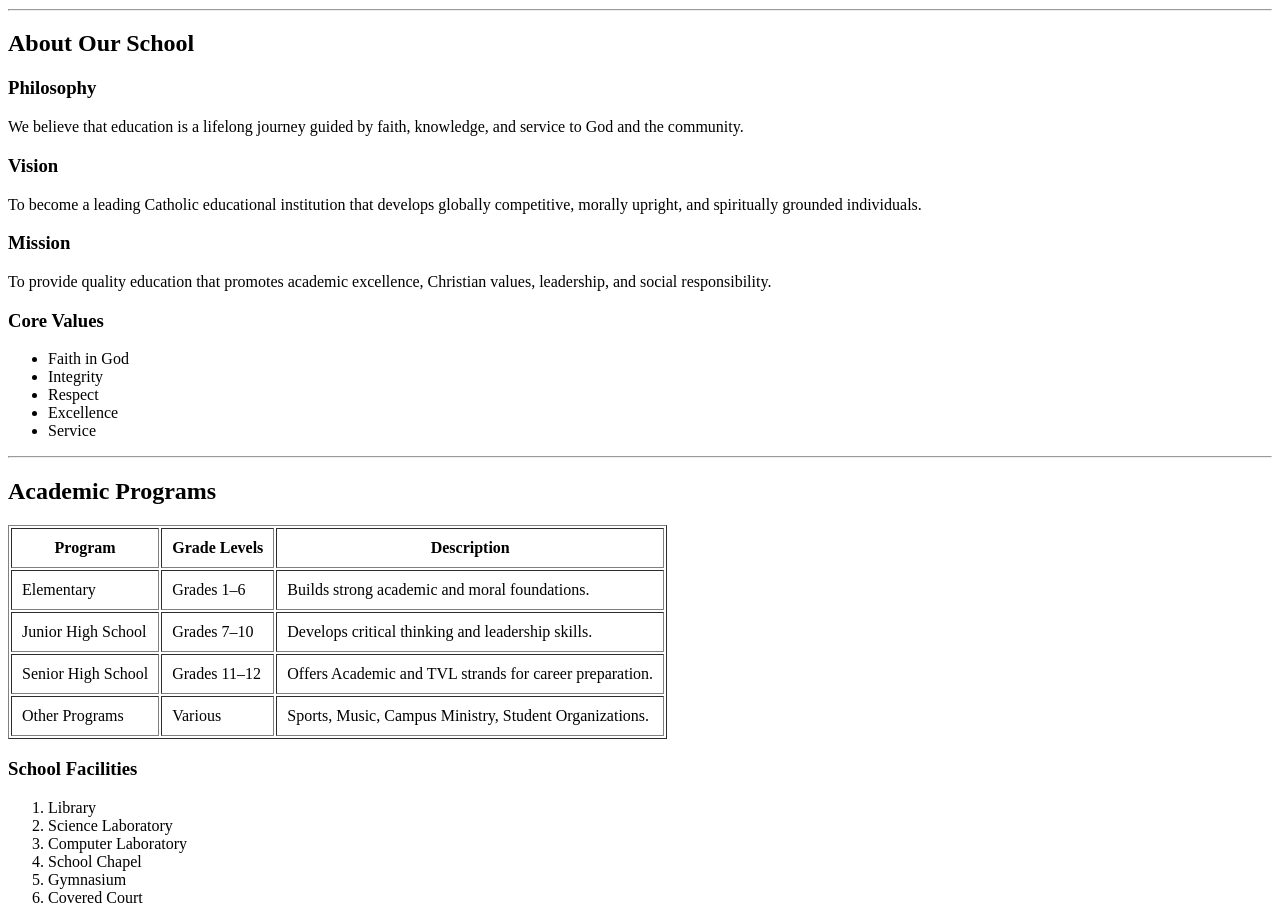
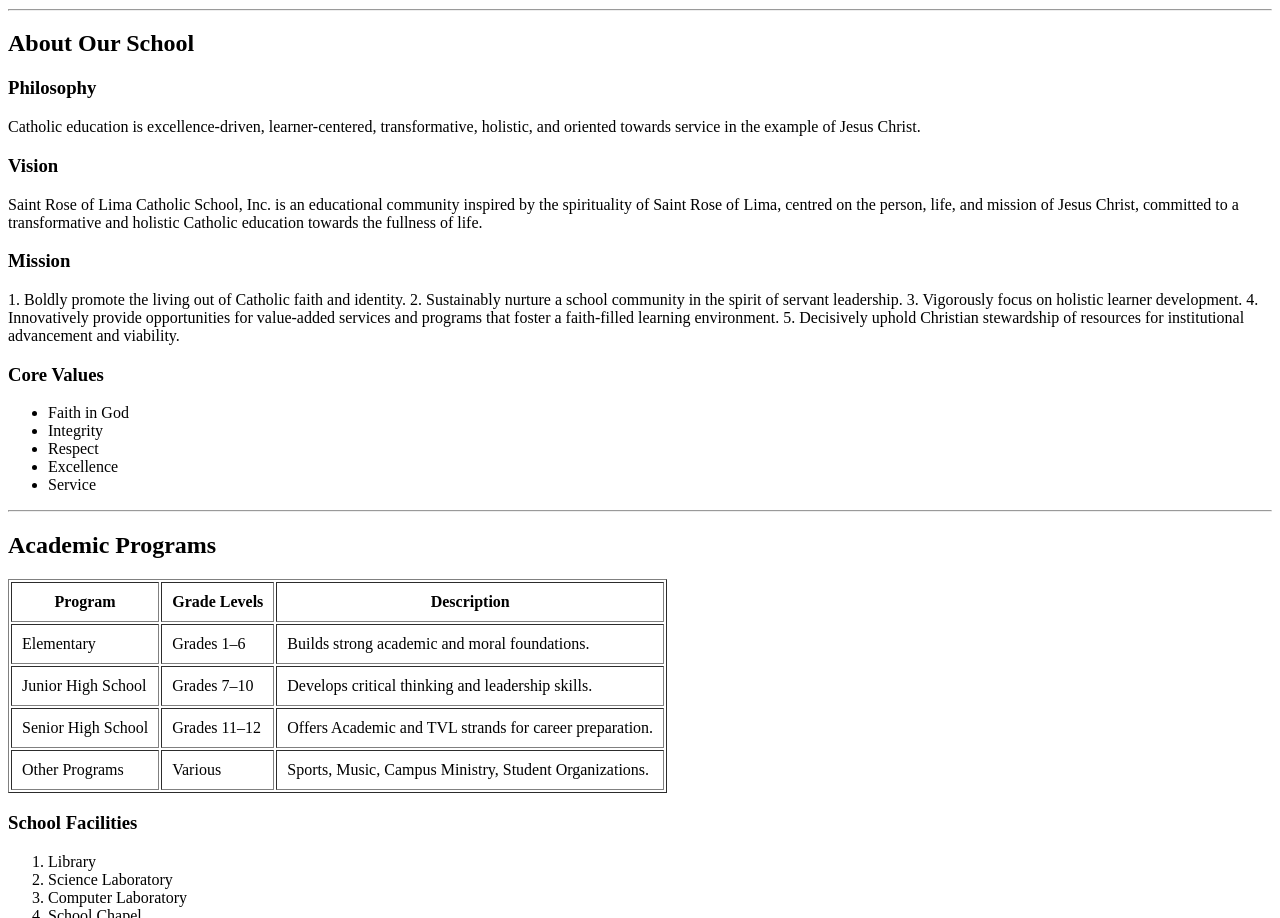
Before and after one commit to Mastery866/ComputerPTAyesha, a plain HTML site: page index.html in a window 1280 px wide. Shown: the part 1478-2396 px from the top of the page. Drawn offline with Linux system fonts and the light colour scheme.

Commit message:
Update index.html

```diff
--- a/index.html
+++ b/index.html
@@ -76,23 +76,42 @@
         <h3>Philosophy</h3>
 
         <p>
-            We believe that education is a lifelong journey guided by faith,
-            knowledge, and service to God and the community.
+            Catholic education is excellence-driven,
+            learner-centered, transformative, holistic,
+            and oriented towards service in the example
+            of Jesus Christ.
         </p>
 
         <h3>Vision</h3>
 
         <p>
-            To become a leading Catholic educational institution that
-            develops globally competitive, morally upright, and spiritually
-            grounded individuals.
+            Saint Rose of Lima Catholic School, Inc. is an
+            educational community inspired by the spirituality
+            of Saint Rose of Lima, centred on the person,
+            life, and mission of Jesus Christ, committed to
+            a transformative and holistic Catholic education
+            towards the fullness of life.
         </p>
 
         <h3>Mission</h3>
 
         <p>
-            To provide quality education that promotes academic excellence,
-            Christian values, leadership, and social responsibility.
+            1. Boldly promote the living out of Catholic
+               faith and identity.
+
+            2. Sustainably nurture a school community in
+               the spirit of servant leadership.
+
+            3. Vigorously focus on holistic learner
+               development.
+
+            4. Innovatively provide opportunities for
+               value-added services and programs that
+               foster a faith-filled learning environment.
+
+            5. Decisively uphold Christian stewardship of
+               resources for institutional advancement
+               and viability.
         </p>
 
         <h3>Core Values</h3>
```
